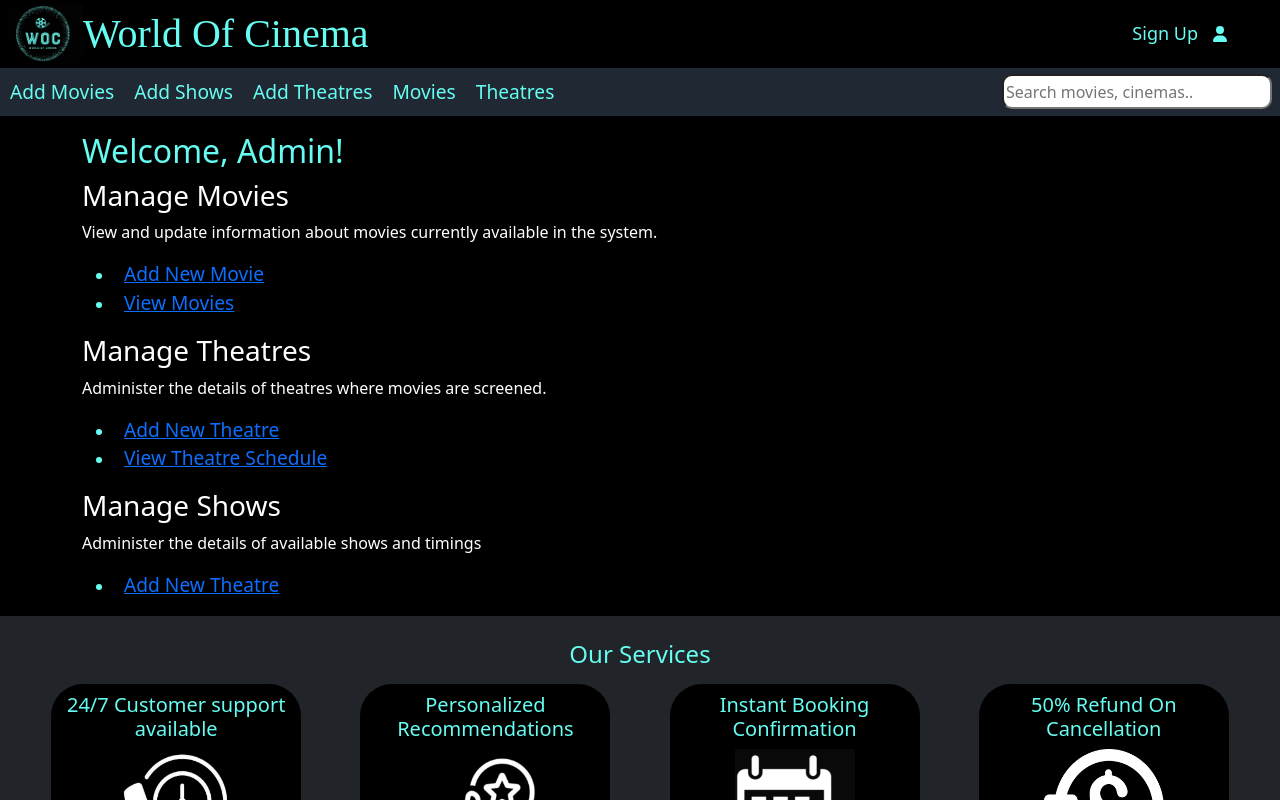
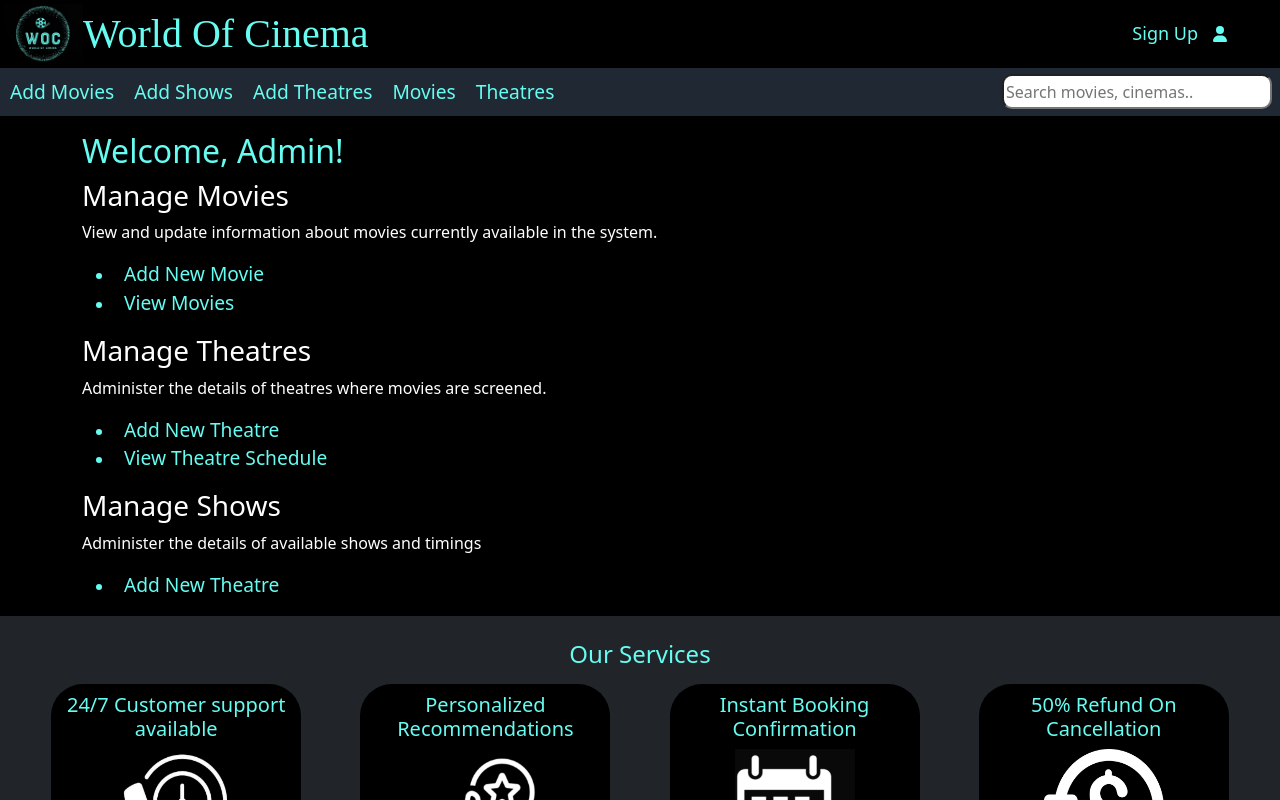
Before and after one commit to RujutaK03/MERN_Project, a React (Create React App) app: page /AdminHome in a window 1280 px wide. Shown: the top 800 px of the page. Built offline with nearby package versions, Linux system fonts and the light colour scheme.

Commit message:
Update style1.css

```diff
--- a/src/components/style1.css
+++ b/src/components/style1.css
@@ -266,3 +266,7 @@ table.tab{
    background-color: #1f2833;
    transition-duration: 0.3s;
 }
+.links1{
+   text-decoration: none;
+   color: #66fcf1;
+}
```
